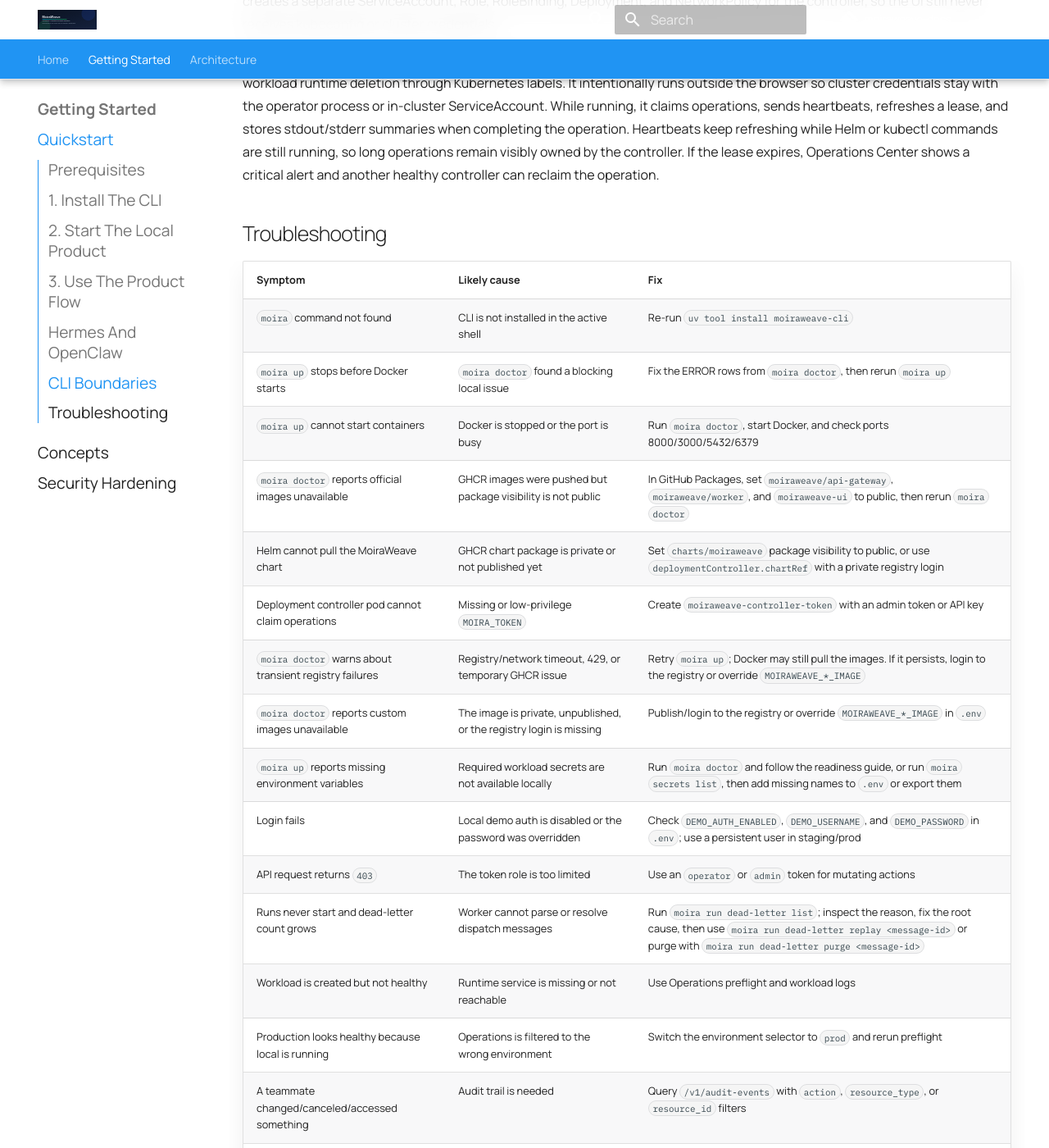
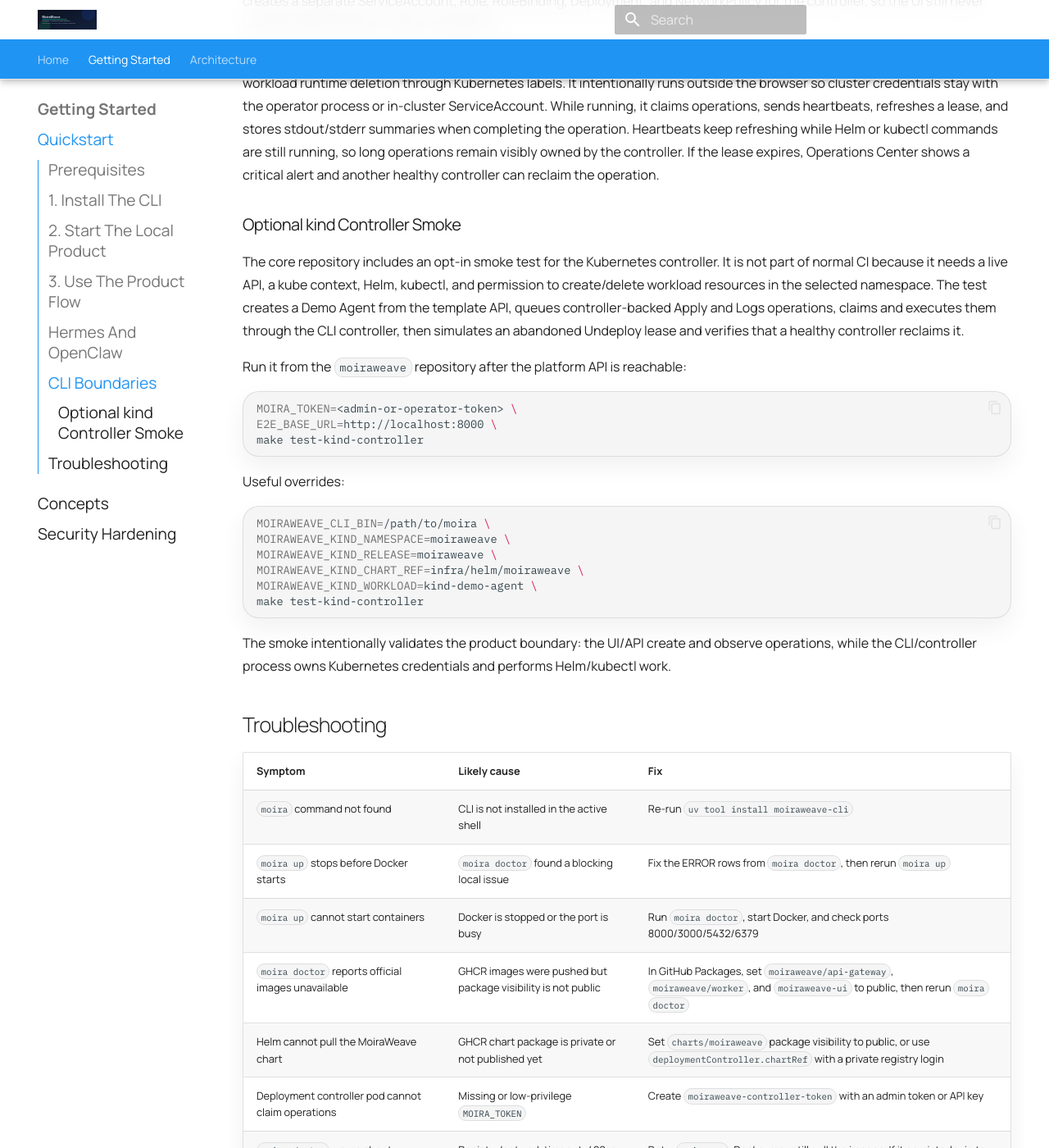
Before and after one commit to moiraweave-labs/moiraweave-docs, an MkDocs documentation site: the page built from docs/quickstart.md, in a window 1280 px wide and 1400 px high, scrolled down 5098 px. Shown: the whole window at 82% size. Built offline with MkDocs 1.6.1 and Material for MkDocs 9.7.7, drawn with Linux system fonts in a browser that asks for light colours; comment, search, counter and statistics services are not loaded.

Commit message:
docs: document kind controller smoke

````diff
--- a/docs/quickstart.md
+++ b/docs/quickstart.md
@@ -270,6 +270,39 @@ refreshing while Helm or kubectl commands are still running, so long operations
 remain visibly owned by the controller. If the lease expires, Operations Center
 shows a critical alert and another healthy controller can reclaim the operation.
 
+### Optional kind Controller Smoke
+
+The core repository includes an opt-in smoke test for the Kubernetes controller.
+It is not part of normal CI because it needs a live API, a kube context, Helm,
+kubectl, and permission to create/delete workload resources in the selected
+namespace. The test creates a Demo Agent from the template API, queues
+controller-backed Apply and Logs operations, claims and executes them through
+the CLI controller, then simulates an abandoned Undeploy lease and verifies that
+a healthy controller reclaims it.
+
+Run it from the `moiraweave` repository after the platform API is reachable:
+
+```bash
+MOIRA_TOKEN=<admin-or-operator-token> \
+E2E_BASE_URL=http://localhost:8000 \
+make test-kind-controller
+```
+
+Useful overrides:
+
+```bash
+MOIRAWEAVE_CLI_BIN=/path/to/moira \
+MOIRAWEAVE_KIND_NAMESPACE=moiraweave \
+MOIRAWEAVE_KIND_RELEASE=moiraweave \
+MOIRAWEAVE_KIND_CHART_REF=infra/helm/moiraweave \
+MOIRAWEAVE_KIND_WORKLOAD=kind-demo-agent \
+make test-kind-controller
+```
+
+The smoke intentionally validates the product boundary: the UI/API create and
+observe operations, while the CLI/controller process owns Kubernetes credentials
+and performs Helm/kubectl work.
+
 ## Troubleshooting
 
 | Symptom | Likely cause | Fix |
````
